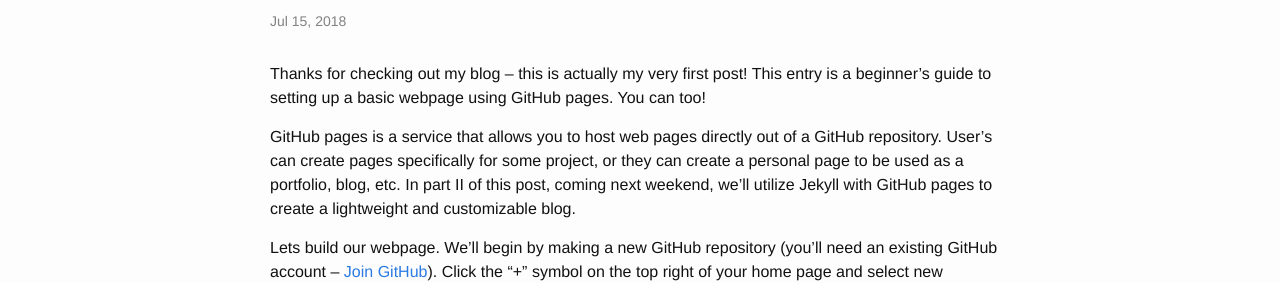
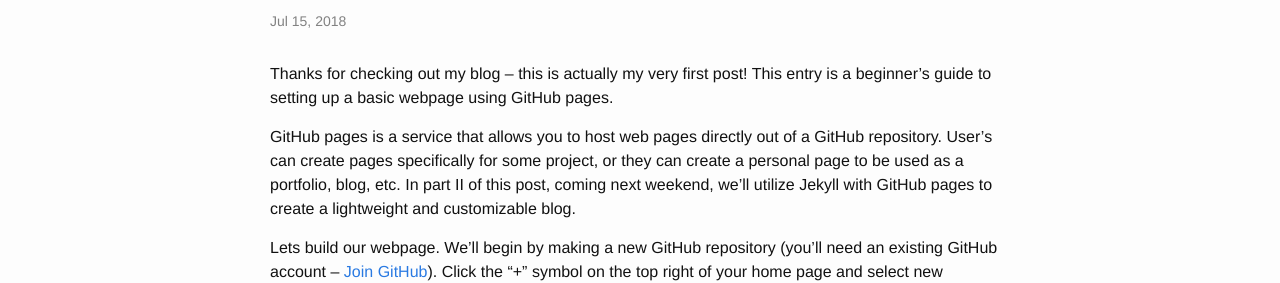
Before and after one commit to timothy-johnston/timothy-johnston.github.io, a Jekyll site: the page built from _posts/2018-07-15-create-a-personal-webpage-part-i.markdown, in a window 1280 px wide and 900 px high. Shown: the part 180-463 px from the top of the window. Built offline with Jekyll 4.4.1, drawn with Linux system fonts in a browser that asks for light colours.

Commit message:
edited first post

```diff
--- a/_posts/2018-07-15-create-a-personal-webpage-part-i.markdown
+++ b/_posts/2018-07-15-create-a-personal-webpage-part-i.markdown
@@ -4,7 +4,7 @@
 date:   2018-07-15 15:45:42 -0400
 categories: jekyll update
 ---
-Thanks for checking out my blog – this is actually my very first post! This entry is a beginner’s guide to setting up a basic webpage using GitHub pages. You can too!
+Thanks for checking out my blog – this is actually my very first post! This entry is a beginner’s guide to setting up a basic webpage using GitHub pages.
 
 GitHub pages is a service that allows you to host web pages directly out of a GitHub repository. User’s can create pages specifically for some project, or they can create a personal page to be used as a portfolio, blog, etc. In part II of this post, coming next weekend, we’ll utilize Jekyll with GitHub pages to create a lightweight and customizable blog.
 
```
